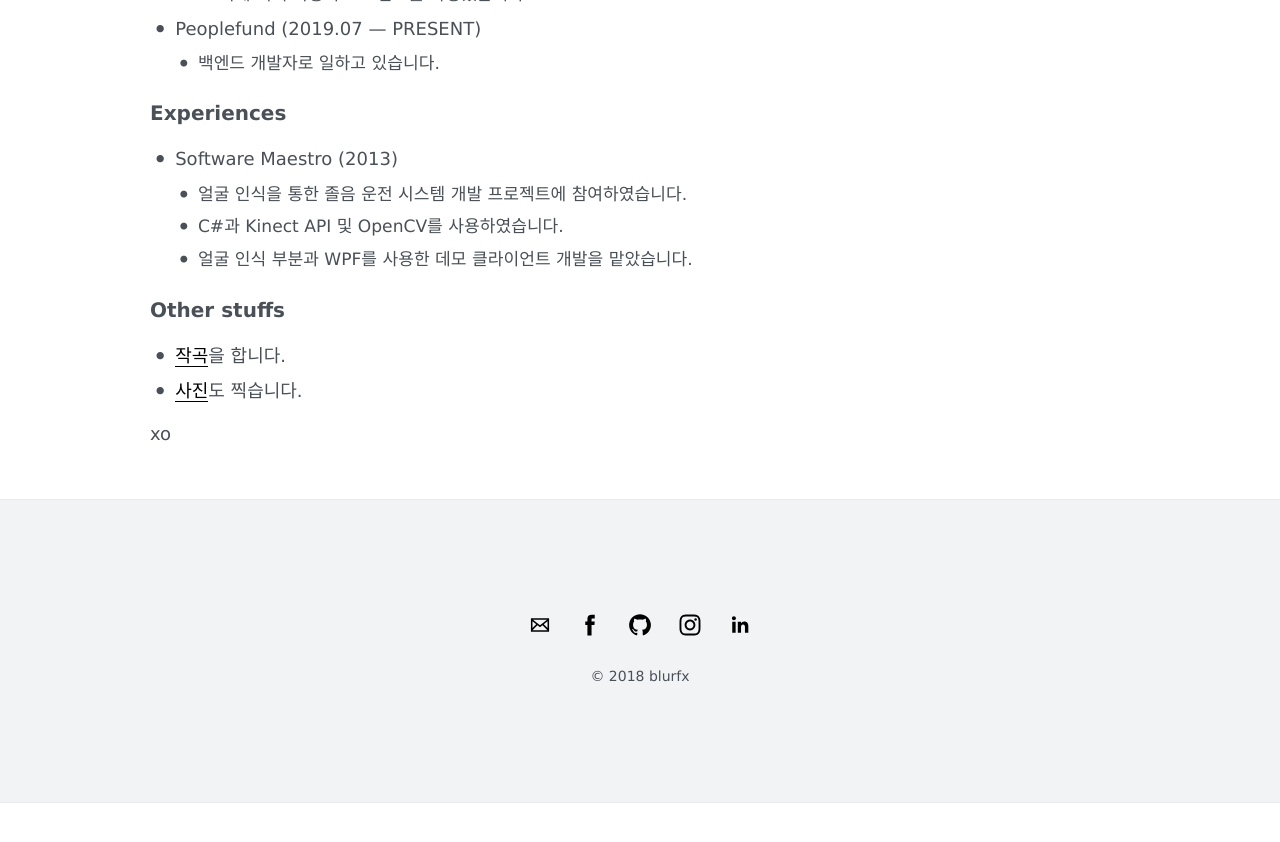
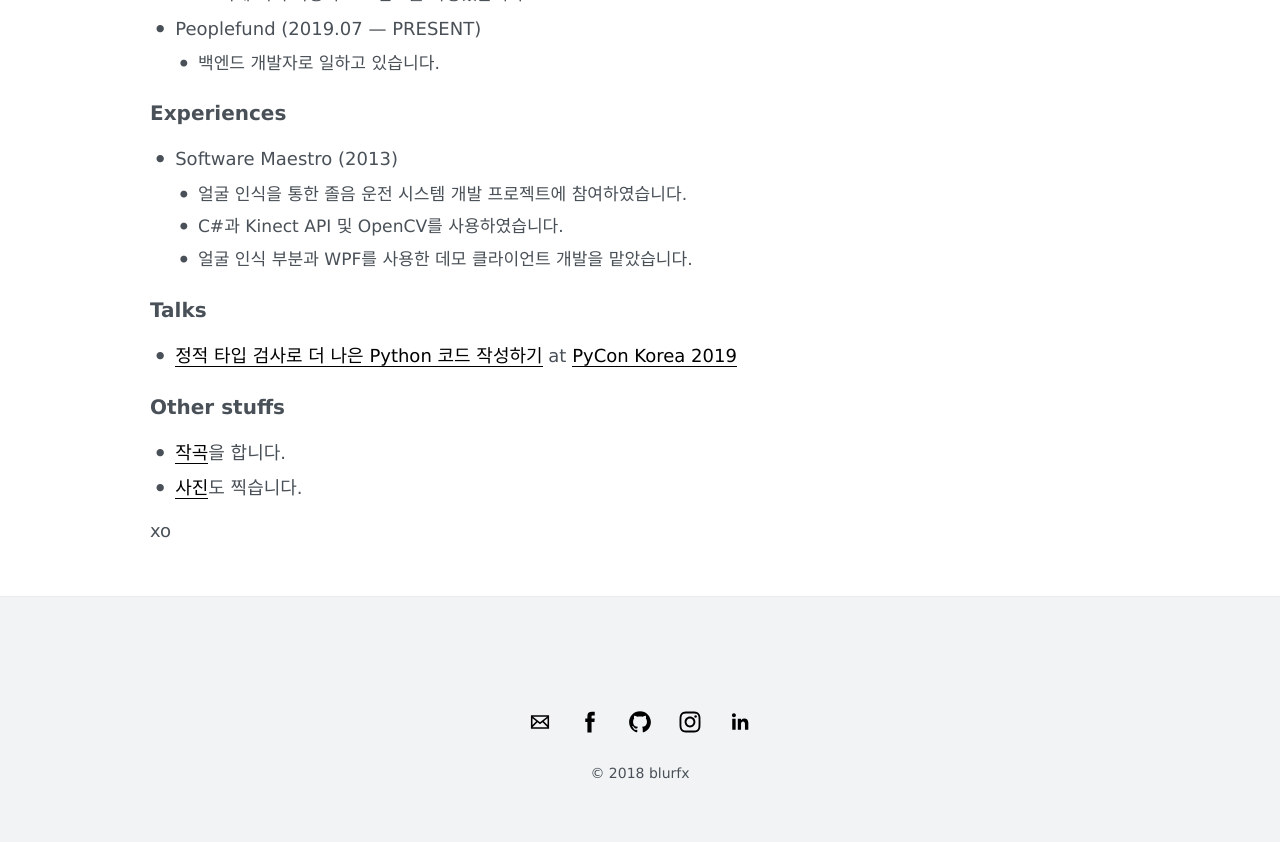
Before and after one commit to blurfx/xo.dev, a Jekyll site: the page built from about.md, in a window 1280 px wide and 900 px high, scrolled down 649 px. Shown: the top 842 px of the window. Built offline with Jekyll 4.4.1, drawn with Linux system fonts in a browser that asks for light colours; before the commit the page ends 1452 px from its top, so only the background shows below that.

Commit message:
add talks section and item

```diff
--- a/about.md
+++ b/about.md
@@ -28,6 +28,9 @@
   + C#과 Kinect API 및 OpenCV를 사용하였습니다.
   + 얼굴 인식 부분과 WPF를 사용한 데모 클라이언트 개발을 맡았습니다.
 
+## Talks
+- [정적 타입 검사로 더 나은 Python 코드 작성하기](https://speakerdeck.com/blur/python-type-hinting-and-static-type-checking) at [PyCon Korea 2019](https://www.pycon.kr)
+
 ## Other stuffs
 - [작곡](https://soundcloud.com/finchhead)을 합니다.
 - [사진](https://instagram.com/blureffect)도 찍습니다.
```
